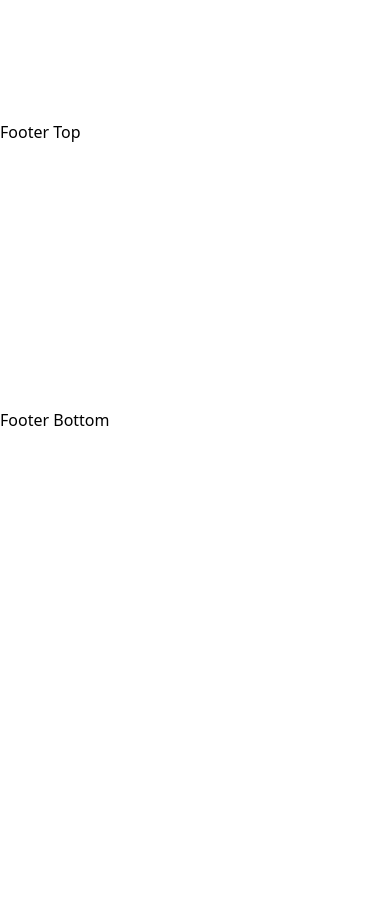
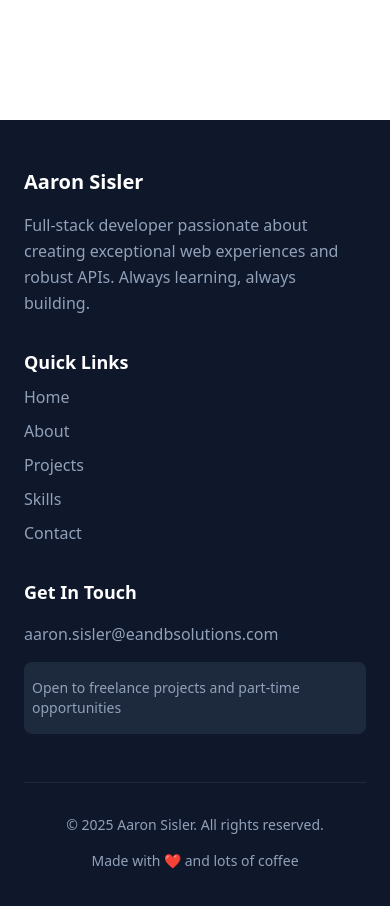
Before and after one commit to aaronsisler/portfolios.aaronsisler, an Angular app: page / in a window 390 px wide. Shown: the part 4100-5006 px from the top of the page. Before the commit the page ends 4532 px from the top, so only its background shows below. Built offline with nearby package versions, Linux system fonts and the light colour scheme.

Commit message:
Footer is now done with mobile and desktop

```diff
--- a/src/app/footer/footer.component.html
+++ b/src/app/footer/footer.component.html
@@ -1,15 +1,49 @@
-<footer>
-  <div>Footer Top</div>
-  <br />
-  <br />
-  <br />
-  <br />
-  <br />
-  <br />
-  <br />
-  <br />
-  <br />
-  <br />
-  <br />
-  <div>Footer Bottom</div>
+<footer class="bg-slate-900 text-white">
+  <div class="max-w-7xl mx-auto px-6 lg:px-8 py-12">
+    <div class="grid grid-cols-1 md:grid-cols-3 gap-8">
+      <div class="space-y-4">
+        <p><span class="text-xl font-bold">Aaron Sisler</span></p>
+        <p class="text-slate-400 leading-relaxed">
+          Full-stack developer passionate about creating exceptional web
+          experiences and robust APIs. Always learning, always building.
+        </p>
+      </div>
+      <div>
+        <h3 class="text-lg font-semibold text-white">Quick Links</h3>
+        <div class="space-y-2 pt-2 flex flex-col items-start leading-relaxed">
+          @for (navItem of navItems; track $index) {
+          <button
+            class="text-slate-400 hover:text-white transition-colors duration-200 cursor-pointer"
+            (click)="scrollToSection(navItem.id)"
+          >
+            {{ navItem.name }}
+          </button>
+          }
+        </div>
+      </div>
+      <div class="space-y-4">
+        <h3 class="text-lg font-semibold text-white">Get In Touch</h3>
+        <div class="space-y-2 text-slate-400">
+          <p>aaron.sisler&commat;eandbsolutions.com</p>
+        </div>
+        <div class="bg-slate-800 py-4 px-2 rounded-lg">
+          <p class="text-sm text-slate-400">
+            Open to freelance projects and part-time opportunities
+          </p>
+        </div>
+      </div>
+    </div>
+    <div
+      class="border-t border-slate-800 mt-12 pt-8 flex flex-col md:flex-row items-center justify-between"
+    >
+      <p class="text-slate-400 text-sm">
+        © {{ currentYear }} Aaron Sisler. All rights reserved.
+      </p>
+      <div
+        class="flex items-center space-x-1 text-slate-400 text-sm mt-4 md:mt-0"
+      >
+        <span>Made with ❤️ and lots of coffee</span>
+      </div>
+    </div>
+  </div>
 </footer>
--- a/src/app/footer/footer.component.ts
+++ b/src/app/footer/footer.component.ts
@@ -1,11 +1,26 @@
-import { Component } from '@angular/core';
+import { Component } from "@angular/core";
 
 @Component({
-  selector: 'app-footer',
+  selector: "app-footer",
   imports: [],
-  templateUrl: './footer.component.html',
-  styleUrl: './footer.component.css'
+  templateUrl: "./footer.component.html",
+  styleUrl: "./footer.component.css",
 })
 export class FooterComponent {
+  currentYear: number = new Date().getFullYear();
 
+  navItems = [
+    { name: "Home", id: "hero" },
+    { name: "About", id: "about" },
+    { name: "Projects", id: "projects" },
+    { name: "Skills", id: "skills" },
+    { name: "Contact", id: "contact" },
+  ];
+
+  scrollToSection(sectionId: string): void {
+    const element = document.getElementById(sectionId);
+    if (element) {
+      element.scrollIntoView({ behavior: "smooth" });
+    }
+  }
 }
```
Also changed, not shown: 1 other file (tests, documents, lock files or other folders).
